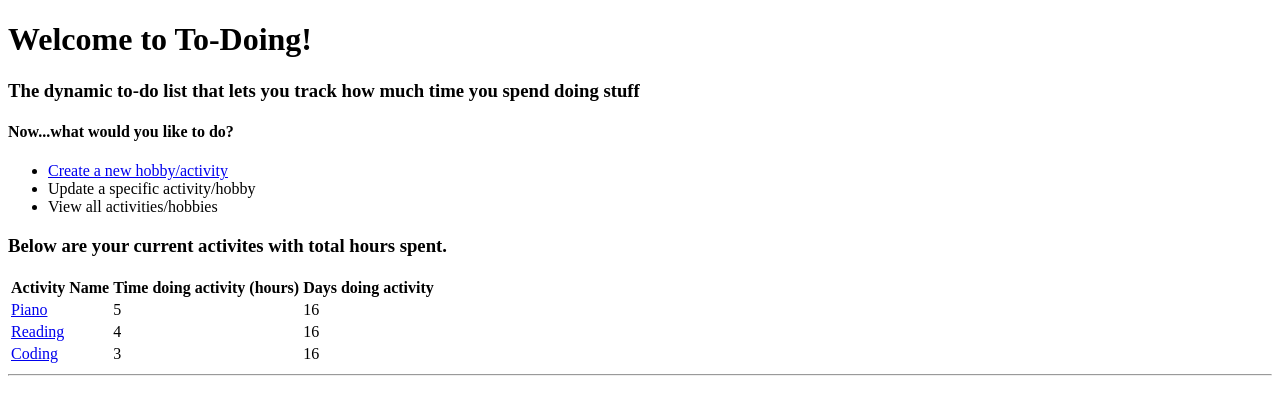
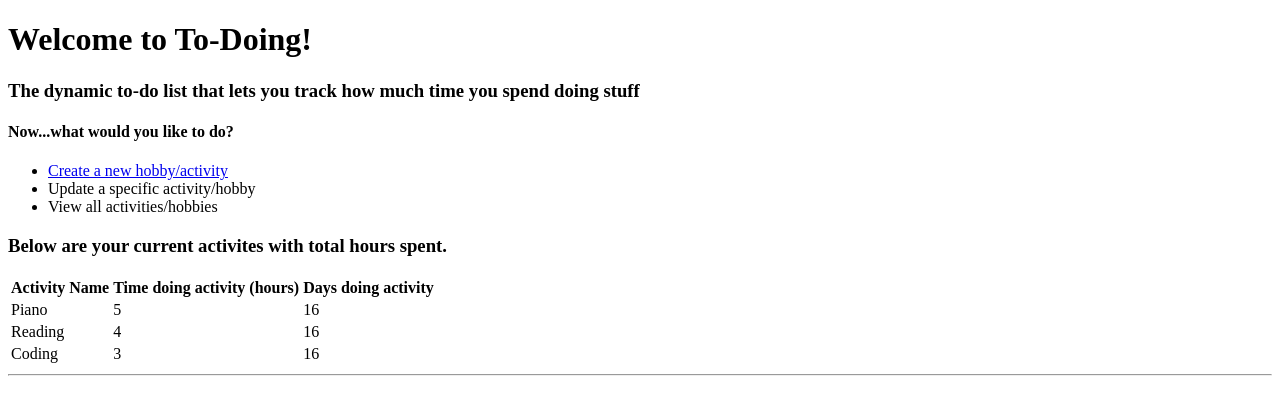
Before and after one commit to jmcnamara44/to-do-tracker, an Angular app: page / in a window 1280 px wide. Shown: the top 414 px of the page. Built offline with nearby package versions, Linux system fonts and the light colour scheme.

Commit message:
activity has a placeholder id value. when user clicks on an activity they will be brought to the details page for that activity they clicked on.

```diff
--- a/src/app/activity-detail/activity-detail.component.html
+++ b/src/app/activity-detail/activity-detail.component.html
@@ -1,3 +1,3 @@
 <p>
-  activity-detail works!
+  {{activityToDisplay.name}}, {{activityToDisplay.hours}}, {{activityToDisplay.id}}
 </p>
--- a/src/app/activity-detail/activity-detail.component.ts
+++ b/src/app/activity-detail/activity-detail.component.ts
@@ -1,15 +1,26 @@
 import { Component, OnInit } from '@angular/core';
+import { ActivatedRoute } from '@angular/router';
+import { Location } from '@angular/common';
+import { Activity } from './../models/activity.model';
+import { ActivityService } from './../activity.service';
 
 @Component({
   selector: 'app-activity-detail',
   templateUrl: './activity-detail.component.html',
-  styleUrls: ['./activity-detail.component.css']
+  styleUrls: ['./activity-detail.component.css'],
+  providers: [ActivityService]
 })
 export class ActivityDetailComponent implements OnInit {
+  activityId: number;
+  activityToDisplay;
 
-  constructor() { }
+  constructor(private route: ActivatedRoute, private location: Location, private activityService: ActivityService) { }
 
   ngOnInit() {
+    this.route.params.forEach((urlParameters) => {
+      this.activityId = urlParameters['id'];
+    });
+    this.activityToDisplay = this.activityService.getActivityById(this.activityId);
   }
 
 }
--- a/src/app/activity-list/activity-list.component.html
+++ b/src/app/activity-list/activity-list.component.html
@@ -7,7 +7,7 @@
       <th>Days doing activity</th>
     </tr>
     <tr *ngFor="let activity of activities">
-      <td><a routerLink="details">{{activity.name}}</a></td>
+      <td (click)="goToDetailPage(activity)">{{activity.name}}</td>
       <td>{{activity.hours}}</td>
       <td>16</td>
     </tr>
--- a/src/app/activity-list/activity-list.component.ts
+++ b/src/app/activity-list/activity-list.component.ts
@@ -1,6 +1,7 @@
 import { Component, OnInit } from '@angular/core';
 import { Activity } from './../models/activity.model';
 import { ActivityService } from './../activity.service';
+import { Router } from '@angular/router';
 
 @Component({
   selector: 'app-activity-list',
@@ -10,11 +11,13 @@ import { ActivityService } from './../activity.service';
 })
 export class ActivityListComponent implements OnInit {
 
-  constructor(private activityService: ActivityService) { }
+  constructor(private router: Router, private activityService: ActivityService) { }
   activities: Activity[];
   ngOnInit() {
     this.activities = this.activityService.activities;
     console.log(this.activities);
   }
-
+  goToDetailPage(clickedActivity) {
+    this.router.navigate(['details', clickedActivity.id]);
+  }
 }
--- a/src/app/activity.service.ts
+++ b/src/app/activity.service.ts
@@ -12,5 +12,8 @@ export class ActivityService {
   addToActivities(activityToAdd: Activity) {
     this.activities.push(activityToAdd);
   }
-
+  getActivityById(id: number) {
+    var indexPosition = id-1;
+    return this.activities[indexPosition];
+  }
 }
--- a/src/app/app.routing.ts
+++ b/src/app/app.routing.ts
@@ -9,7 +9,7 @@ const appRoutes: Routes = [
     component: HeaderComponent
   },
   {
-    path: 'details',
+    path: 'details/:id',
     component: ActivityDetailComponent
   }
 ];
--- a/src/app/mock-activities.ts
+++ b/src/app/mock-activities.ts
@@ -1,7 +1,7 @@
 import { Activity } from './models/activity.model';
 
 export const ACTIVITIES: Activity[] = [
-  new Activity("Piano", 5),
-  new Activity("Reading", 4),
-  new Activity("Coding", 3)
+  new Activity("Piano", 5, 1),
+  new Activity("Reading", 4, 2),
+  new Activity("Coding", 3, 3)
 ];
--- a/src/app/models/activity.model.ts
+++ b/src/app/models/activity.model.ts
@@ -1,3 +1,3 @@
 export class Activity {
-  constructor(public name: string, public hours: number) { }
+  constructor(public name: string, public hours: number, public id: number) { }
 }
--- a/src/app/new-activity/new-activity.component.ts
+++ b/src/app/new-activity/new-activity.component.ts
@@ -1,4 +1,4 @@
-import { Component, Input } from '@angular/core';
+import { Component, OnInit } from '@angular/core';
 import { ActivityService } from './../activity.service';
 import { Activity } from './../models/activity.model';
 
@@ -8,15 +8,19 @@ import { Activity } from './../models/activity.model';
   styleUrls: ['./new-activity.component.css'],
   providers: [ActivityService]
 })
-export class NewActivityComponent {
-
+export class NewActivityComponent implements OnInit {
+  activities: Activity[];
   constructor(private activityService: ActivityService) { }
 
-  formSelected = null;
+  ngOnInit() {
+    this.activities = this.activityService.activities;
+  }
+
   beginAddNewActivity(name: string, hours: string) {
     event.preventDefault();
+    var id = this.activities.length + 1;
     var hoursToNumber = parseInt(hours);
-    var newActivity: Activity = new Activity(name, hoursToNumber);
+    var newActivity: Activity = new Activity(name, hoursToNumber, id);
     this.activityService.addToActivities(newActivity);
   }
 }
```
